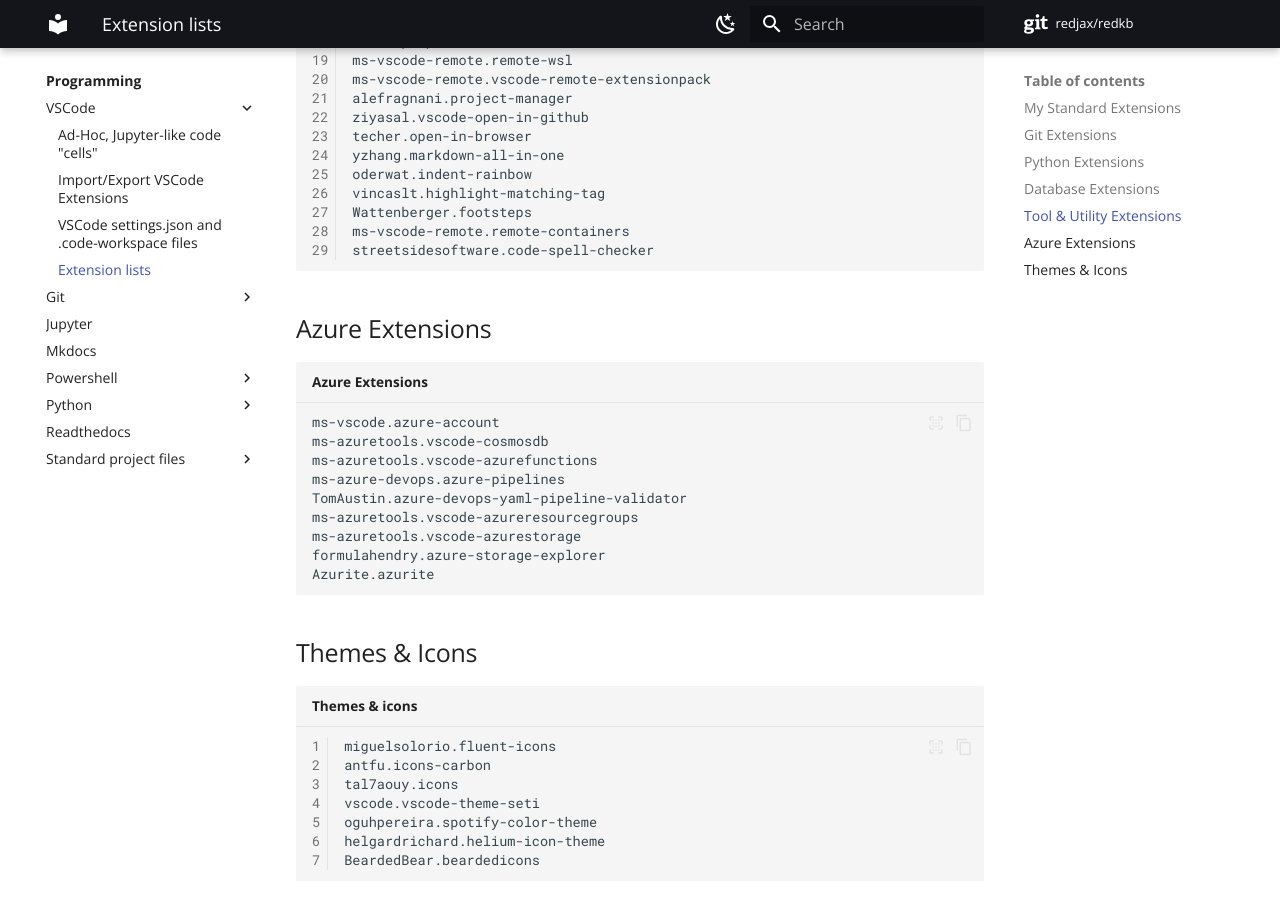
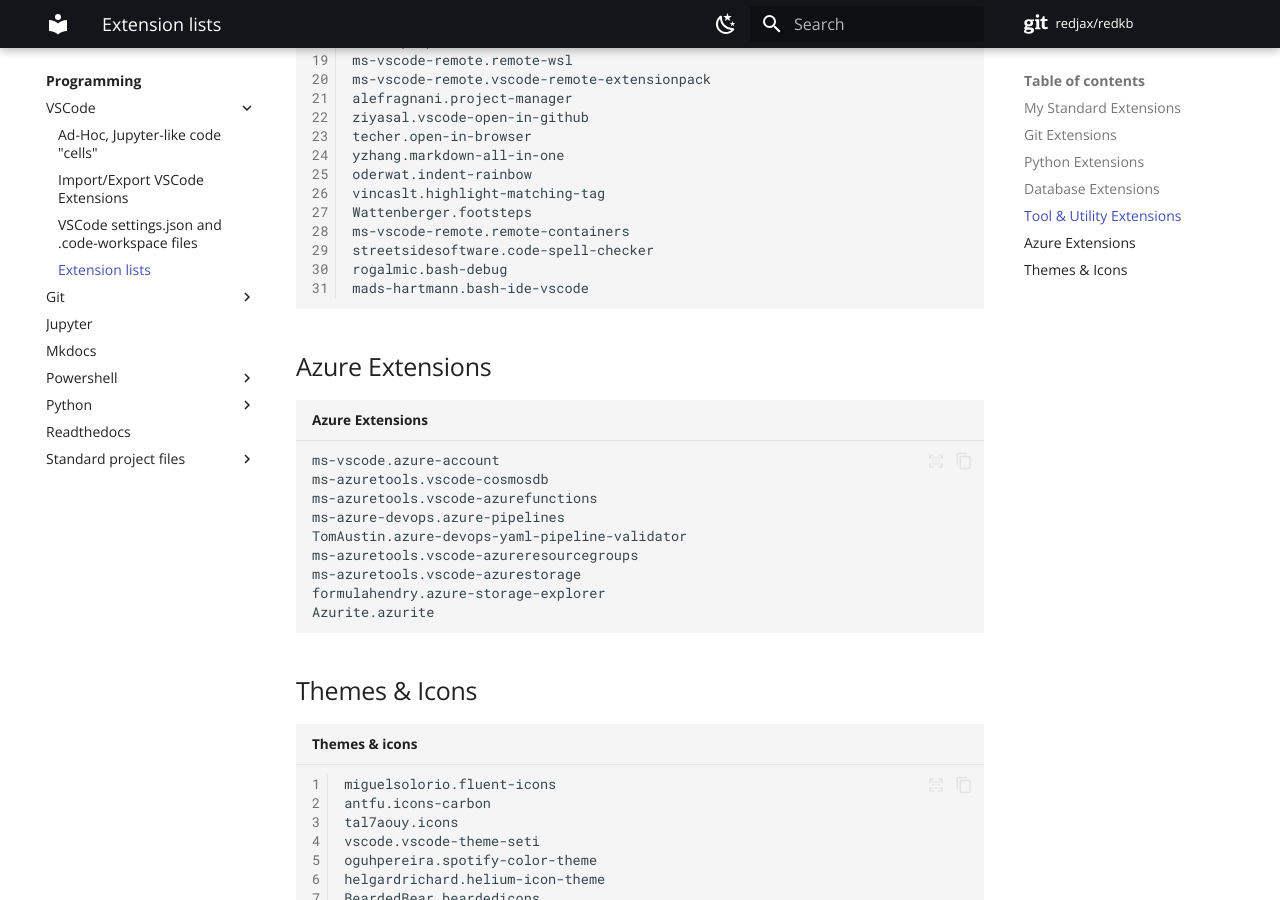
Before and after one commit to redjax/redkb, an MkDocs documentation site: the page built from docs/programming/VSCode/extension-lists/index.md, in a window 1280 px wide and 900 px high, scrolled down 4508 px. Built offline with MkDocs 1.6.1 and Material for MkDocs 9.7.7, drawn with Linux system fonts in a browser that asks for light colours; comment, search, counter and statistics services are not loaded.

Commit message:
Add more extensions to tool & utility section

````diff
--- a/docs/programming/VSCode/extension-lists/index.md
+++ b/docs/programming/VSCode/extension-lists/index.md
@@ -220,6 +220,8 @@ vincaslt.highlight-matching-tag
 Wattenberger.footsteps
 ms-vscode-remote.remote-containers
 streetsidesoftware.code-spell-checker
+rogalmic.bash-debug
+mads-hartmann.bash-ide-vscode
 
 ```
 
````
